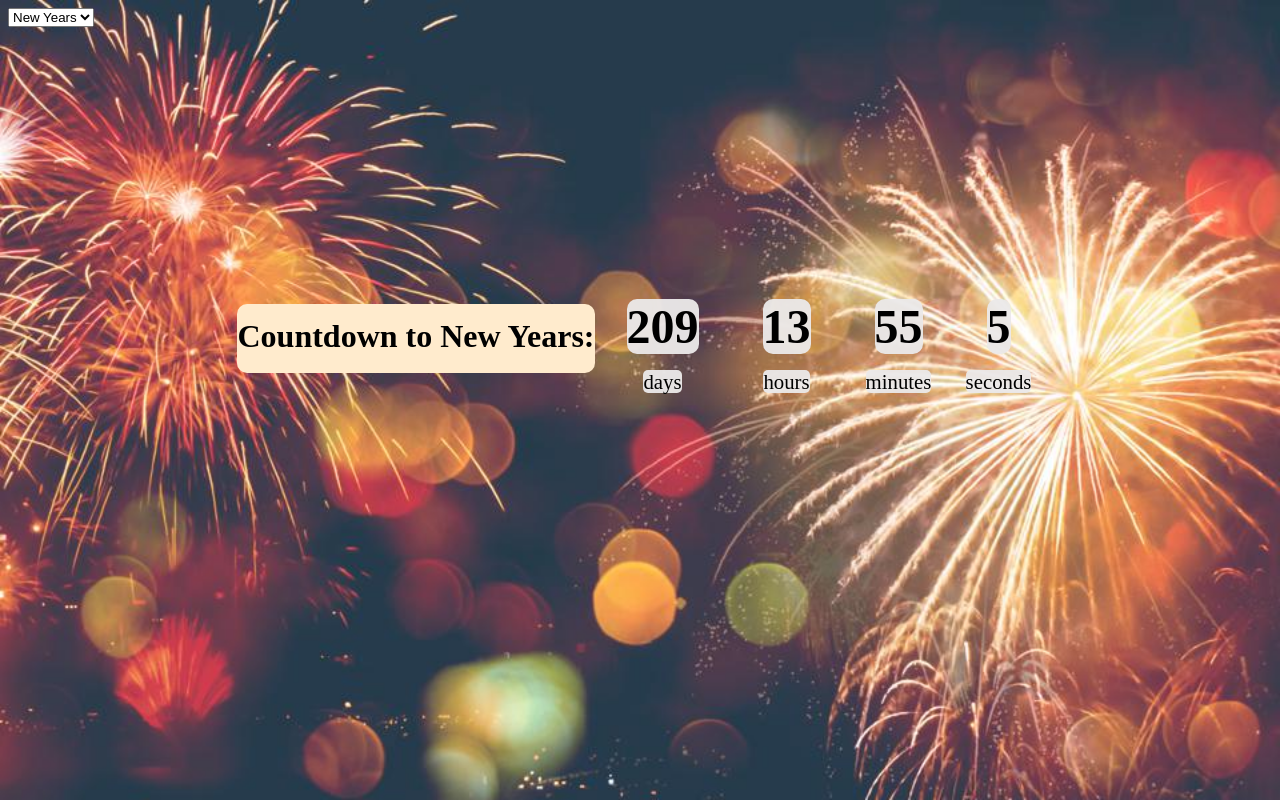
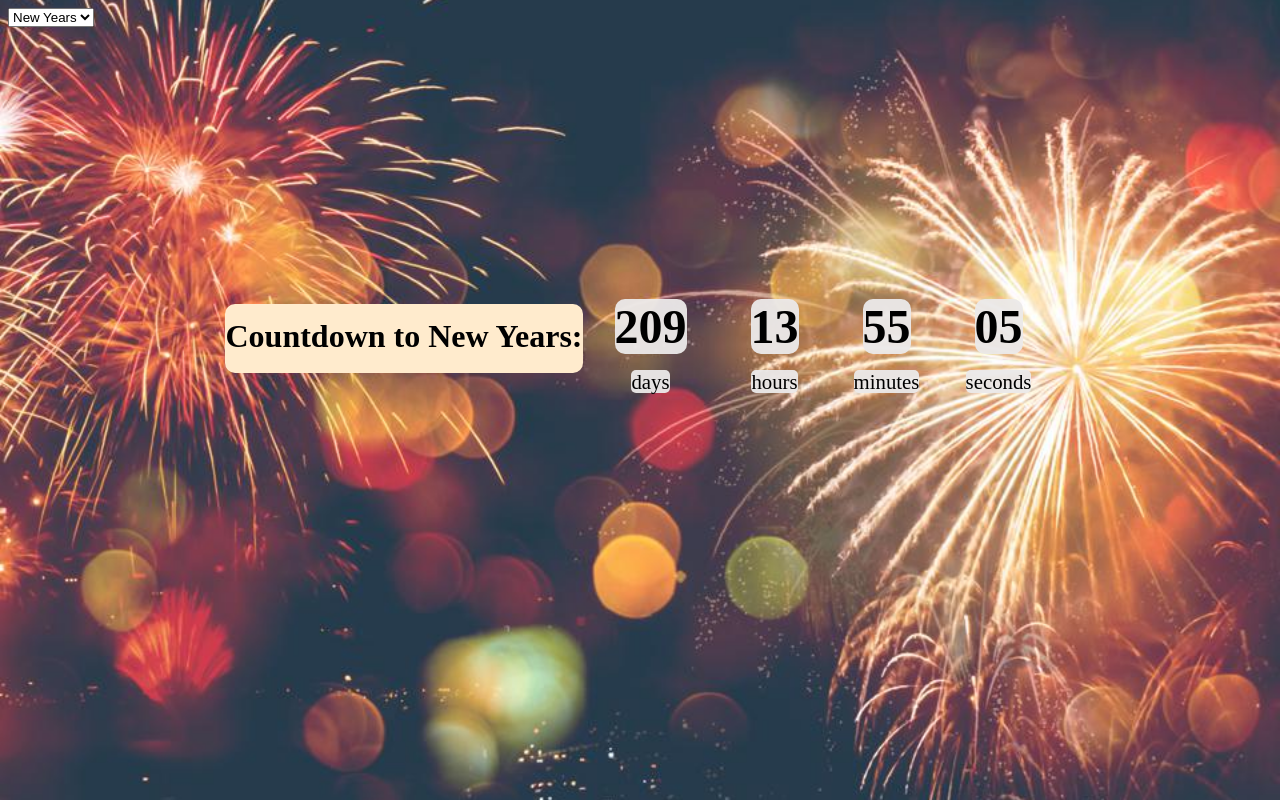
Before and after one commit to marinachun/countdown, a plain HTML site: page index.html in a window 1280 px wide. Drawn offline with Linux system fonts and the light colour scheme.

Commit message:
time format

```diff
--- a/css/style.css
+++ b/css/style.css
@@ -1,5 +1,8 @@
 body {
-  background-position-x: center;
+  background: no-repeat center center fixed;
+  -webkit-background-size: cover;
+  -moz-background-size: cover;
+  -o-background-size: cover;
   background-size: cover;
 }
 
--- a/js/countdown.js
+++ b/js/countdown.js
@@ -7,9 +7,7 @@ let headingEl = document.getElementById("heading");
 let heading = "Countdown to New Years:";
 
 let nextYear = new Date().getFullYear() + 1;
-
 let countdownDate = "01-01-" + nextYear;
-
 let birthday = "01-01-" + nextYear;
 
 let background = 'background/new-years.jpeg';
@@ -32,9 +30,9 @@ function countdown() {
     const seconds = Math.floor(secondsTo) % 60;
 
     daysEl.innerHTML = days;
-    hoursEl.innerHTML = hours;
-    minutesEl.innerHTML = minutes;
-    secondsEl.innerHTML = seconds;
+    hoursEl.innerHTML = formatTime(hours);
+    minutesEl.innerHTML = formatTime(minutes);
+    secondsEl.innerHTML = formatTime(seconds);
 }
 
 function updateCountdown() {
@@ -80,6 +78,7 @@ function getBirthday() {
     countdownDate = birthday;
 }
 
+// Check if date has already passed this year
 function getYear(date) {
     var currentDate = new Date();
     var currentYear = new Date().getFullYear();
@@ -92,6 +91,13 @@ function getYear(date) {
     }
 }
 
+function formatTime(time) {
+    if (time < 10) {
+        time = '0' + time;
+    }
+    return time;
+}
+
 setBackground();
 setInterval(countdown,1000);
 submitBtn.onclick = getBirthday;
```
